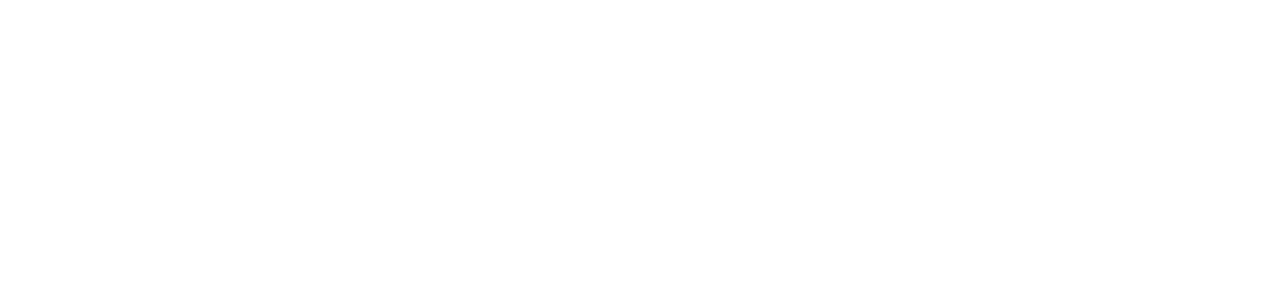
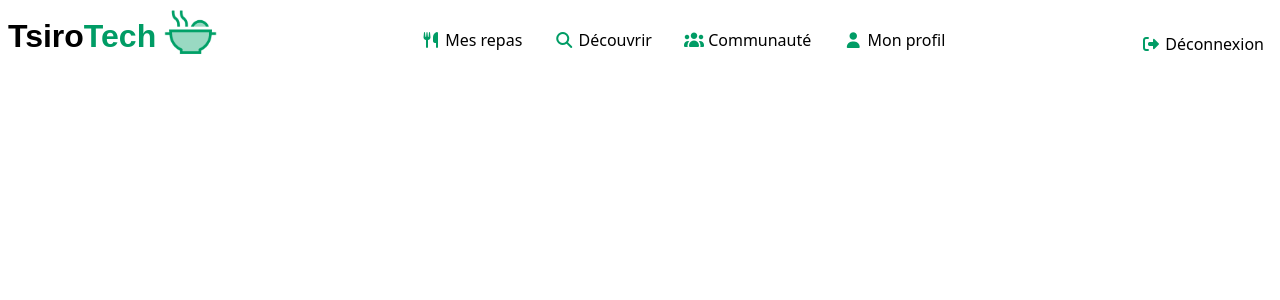
Before and after one commit to nambinintsoaJoseph/tsirotech, a React (Vite) app: page /recettes in a window 1280 px wide. Before the commit this address had no page. Shown: the top 300 px of the page. Built offline with nearby package versions, Linux system fonts and the light colour scheme.

Commit message:
feat(user): navigation menu for connected users

```diff
--- a/src/App.jsx
+++ b/src/App.jsx
@@ -2,6 +2,7 @@
 import Home from './pages/Home';
 import Login from './pages/Login';
 import SignUp from './pages/SignUp';
+import MesRecettes from './pages/User/MesRecettes';
 
 function App() {
     return (
@@ -10,6 +11,9 @@
                 <Route path="/" element={<Home />} />
                 <Route path="/login" element={<Login />} />
                 <Route path="/signup" element={<SignUp />} />
+
+                {/* Reserved page for authenticated users */}
+                <Route path="/recettes" element={<MesRecettes />} />
             </Routes>
         </Router>
     );
--- /dev/null
+++ b/src/components/UserNav/index.jsx
@@ -0,0 +1,79 @@
+import { useState } from 'react';
+import user_nav from '../../data/user_nav';
+import Logo from '../Logo';
+
+function UserNav({ indexActiveMenu }) {
+    const [isShow, setIsShow] = useState(false);
+
+    return (
+        <div>
+            <div className="lg:flex">
+                <div className="p-2 flex justify-between">
+                    <div>
+                        <Logo />
+                    </div>
+
+                    {/* Hamburger menu (mobile and tablet) */}
+                    <div className="w-8 h-8 mt-1 mr-2 lg:hidden">
+                        <div onClick={() => setIsShow(!isShow)}>
+                            <i
+                                className={`fa ${isShow ? 'fa-xmark' : 'fa-bars'}  text-[32px] text-tsirotech-primary`}
+                            ></i>
+                        </div>
+                    </div>
+                </div>
+
+                {/* Menu content (mobile and tablet) */}
+                <div className="lg:hidden">
+                    {isShow && (
+                        <ul className="mt-2 w-fit mx-auto space-y-2">
+                            {user_nav.map((nav, index) => (
+                                <li
+                                    key={`nav-${index}`}
+                                    className={`${index == indexActiveMenu && 'underline'} font-inter`}
+                                >
+                                    <i
+                                        className={`fa ${nav.icon} text-tsirotech-primary`}
+                                    ></i>{' '}
+                                    {nav.title}
+                                </li>
+                            ))}
+
+                            {/* Disconnect link */}
+                            <li>
+                                <i className="fa fa-right-from-bracket text-tsirotech-primary"></i>{' '}
+                                Déconnexion
+                            </li>
+                        </ul>
+                    )}
+                </div>
+
+                {/* Menu content (Large screen) */}
+                <div className="hidden lg:grow lg:flex lg:justify-between">
+                    <div className="lg:grow">
+                        <ul className="lg:flex lg:justify-center space-x-8">
+                            {user_nav.map((nav, index) => (
+                                <li key={`nav-laptop-${index}`}>
+                                    <i
+                                        className={`fa ${nav.icon} text-tsirotech-primary mt-8`}
+                                    ></i>{' '}
+                                    {nav.title}
+                                </li>
+                            ))}
+                        </ul>
+                    </div>
+
+                    {/* Disconnect link */}
+                    <div className="mt-8 mr-4">
+                        <a>
+                            <i className="fa fa-right-from-bracket text-tsirotech-primary"></i>{' '}
+                            Déconnexion
+                        </a>
+                    </div>
+                </div>
+            </div>
+        </div>
+    );
+}
+
+export default UserNav;
--- /dev/null
+++ b/src/data/user_nav.js
@@ -0,0 +1,24 @@
+const user_nav = [
+    {
+        icon: 'fa-utensils',
+        title: 'Mes repas',
+        link: '/mes_recettes',
+    },
+    {
+        icon: 'fa-magnifying-glass',
+        title: 'Découvrir',
+        link: '/decouvrir',
+    },
+    {
+        icon: 'fa-users',
+        title: 'Communauté',
+        link: '/communaute',
+    },
+    {
+        icon: 'fa-user',
+        title: 'Mon profil',
+        link: '/profil',
+    },
+];
+
+export default user_nav;
--- /dev/null
+++ b/src/pages/User/MesRecettes/index.jsx
@@ -0,0 +1,16 @@
+import Logo from '../../../components/Logo';
+import UserNav from '../../../components/UserNav';
+
+function MesRecettes() {
+    return (
+        <div>
+            <div>
+                <UserNav />
+            </div>
+
+            <div></div>
+        </div>
+    );
+}
+
+export default MesRecettes;
```
Also changed, not shown: src/components/Logo/index.jsx (+5 -9 lines).
